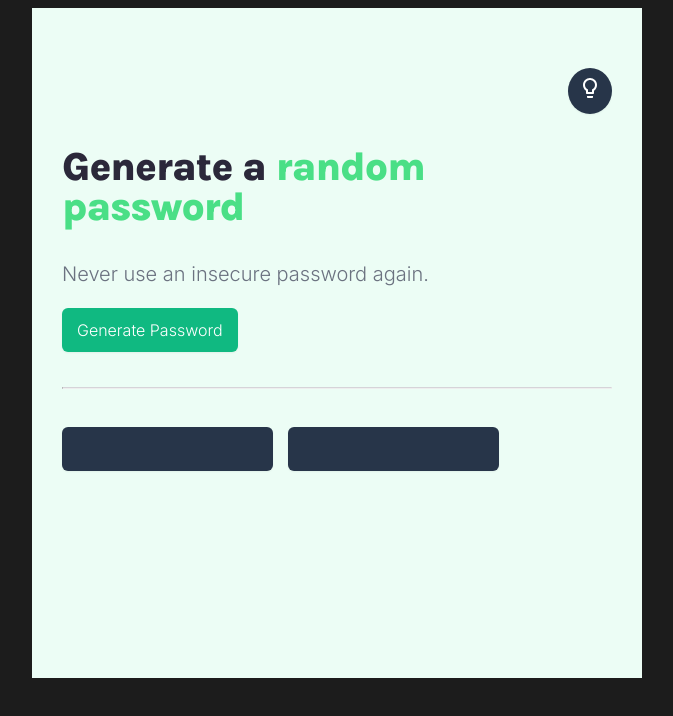
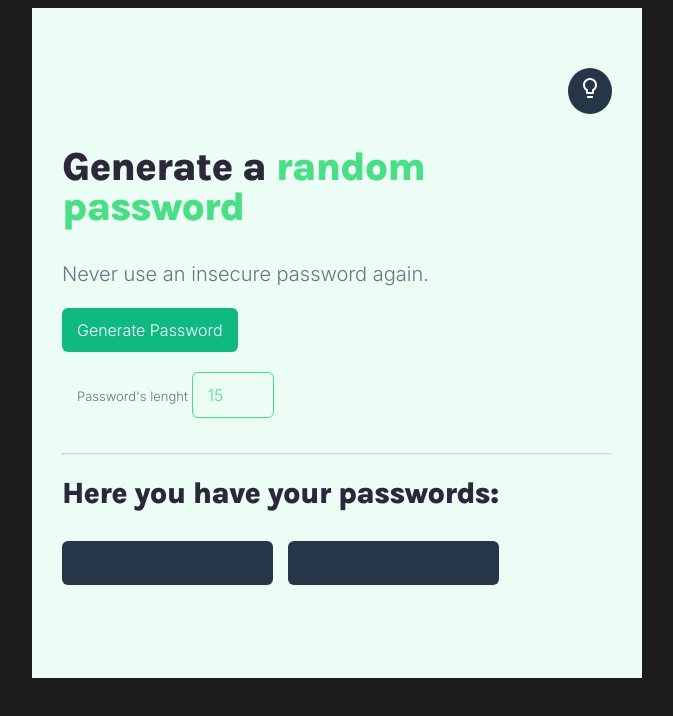
Before and after one commit to JosemaAD/Password-Generator, a plain HTML site: page index.html in a window 1280 px wide. Shown: the whole page, without its empty margins (303-976 px from the left). Drawn offline with Linux system fonts and the light colour scheme.

Commit message:
Password's length featured added

```diff
--- a/index.html
+++ b/index.html
@@ -27,7 +27,12 @@
         <h1>Generate a <span class="green-color">random password</span></h1>
         <p>Never use an insecure password again.</p>
         <button id="generator-el" onclick="newPassword()">Generate Password</button>
+        <div class="length-section">
+            <label>Password's lenght</label>
+            <input id="length-password" class="password-lenght" value="15" type="number">
+        </div>
         <hr>
+        <h2>Here you have your passwords:</h2>
         <div class="password-options">
             <input type="button" class="password-first-opt"  value="" id="first-option-el" onclick="copyToClipboard(firstOption)">
             <input type="button" class="password-first-opt"  value="" id="second-option-el" onclick="copyToClipboard(secondOption)">
--- a/index.js
+++ b/index.js
@@ -6,6 +6,7 @@ let secondOption = document.getElementById('second-option-el')
 let succesCopy = document.getElementById('succes-copy')
 let togler = document.querySelector("#togler")
 let theme = document.querySelector("#theme-link")
+let numberCharacters = document.getElementById('length-password')
 
 function randomCharacter(){
     let rand = Math.floor( Math.random() * characters.length )
@@ -13,13 +14,15 @@ function randomCharacter(){
 }
 
 function newPassword(){
+    let longitud = numberCharacters.value
     let password = []
     let passwordAlt = []
-    for( let i = 0; i < 16; i++){
+
+    for( let i = 0; i < longitud; i++){
         password.push(randomCharacter())
         passwordAlt.push(randomCharacter())
     }
-
+    succesCopy.textContent = ''
     printPassword(password, passwordAlt)
 }
 
--- a/style_dark.css
+++ b/style_dark.css
@@ -3,13 +3,18 @@ body{
     color: #fff;
 }
 
-p{
+p, label{
     font-family: 'Inter';
     font-style: normal;
     font-weight: 400;
     font-size: 20px;
     line-height: 28px;
     color: #D5D4D8;
+}
+
+label{
+    font-size: 13px;
+    margin-left: 15px;
 }
 
 hr{
@@ -39,13 +44,22 @@ section{
     justify-content: flex-end !important;
 }
 
-h1{
+h1,h2,h3,h4{
     font-family: 'Karla', sans-serif;
     font-style: normal;
+    letter-spacing: -0.025em;
+}
+
+h1{
     font-weight: 800;
     font-size: 40px;
     line-height: 40px;
-    letter-spacing: -0.025em;
+}
+
+h2{
+    font-weight: 800;
+    font-size: 30px;
+    margin: 20px 0 0;
 }
 
 .green-color{
@@ -65,7 +79,6 @@ button, input{
     padding: 10px 15px;
     border: none;
     transition: 0.5s;
-    display: block;
 }
 
 button:hover{
@@ -75,6 +88,17 @@ button:hover{
 .togler{
     background-color: #10B981;
     border-radius: 100%;
+}
+
+.length-section{
+    margin-top: 20px;
+}
+
+.password-lenght{
+    background: none;
+    border: 1px solid #4ADF86;
+    color: #4ADF86;
+    width: 50px;
 }
 
 .password-options{
@@ -116,4 +140,7 @@ button:hover{
     .password-options{
         display: block;
     }
+    .password-lenght{
+        min-width: 50px;
+    }
 }
--- a/style_light.css
+++ b/style_light.css
@@ -3,7 +3,7 @@ body{
     color: #2B283A;
 }
 
-p{
+p, label{
     font-family: 'Inter';
     font-style: normal;
     font-weight: 400;
@@ -12,13 +12,18 @@ p{
     color: #6B7280;
 }
 
+label{
+    font-size: 13px;
+    margin-left: 15px;
+}
+
 hr{
     margin-top: 35px;
     border-top: 1px solid #D5D4D8
 }
 
 section{
-
+    display: block;
     margin: 0 auto;
     width: 550px;
     height: 550px;
@@ -48,6 +53,15 @@ h1{
     letter-spacing: -0.025em;
 }
 
+h2{
+    font-family: 'Karla', sans-serif;
+    font-style: normal;
+    font-weight: 800;
+    font-size: 30px;
+    letter-spacing: -0.025em;
+    margin: 20px 0 0;
+}
+
 .green-color{
     color: #4ADF86;
 }
@@ -74,6 +88,17 @@ button:hover{
 .togler{
     background-color: #273549;
     border-radius: 100%;
+}
+
+.length-section{
+    margin-top: 20px;
+}
+
+.password-lenght{
+    background: none;
+    border: 1px solid #4ADF86;
+    color: #4ADF86;
+    width: 50px;
 }
 
 .password-options{
@@ -115,4 +140,7 @@ button:hover{
     .password-options{
         display: block;
     }
+    .password-lenght{
+        min-width: 50px;
+    }
 }
```
